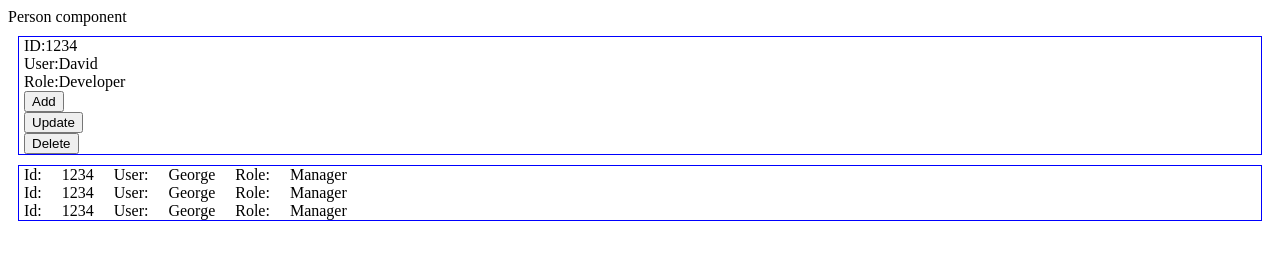
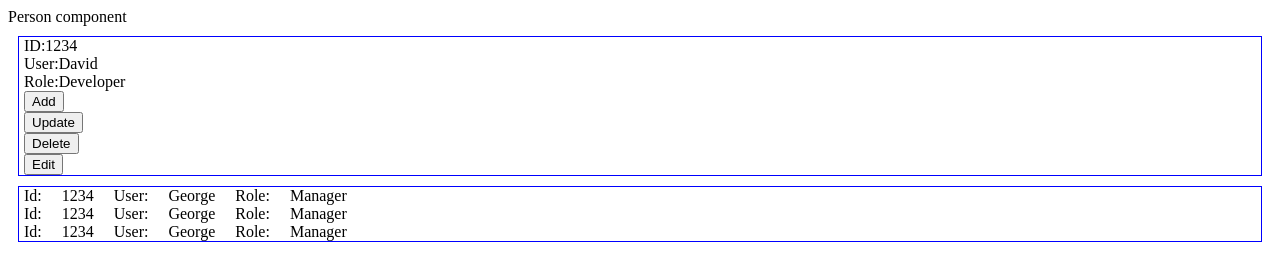
Before and after one commit to gurneyds/vanilla-web-components, a website: page reduxProxyDemo.html in a window 1280 px wide. Drawn offline with Linux system fonts and the light colour scheme.

Commit message:
Add the ability to edit the person component

```diff
--- a/js/personComponent.js
+++ b/js/personComponent.js
@@ -24,12 +24,13 @@
 			An error has occurred ==> <span class="error-message"></span>
 		</div>
 		<div class="container">
-			<div>ID:<span class="id"></span></div>
-			<div>User:<span class="user"></span></div>
-			<div>Role:<span class="role"></span></div>
+			<div>ID:<span class="readonly id"></span><input type="text" class="edit editId"></input></div>
+			<div>User:<span class="readonly user"></span><input type="text" class="edit editUser"></input></div>
+			<div>Role:<span class="readonly role"></span><input type="text" class="edit editRole"></input></div>
 			<div><button id="addButton">Add</button></div>
 			<div><button id="updateButton">Update</button></div>
 			<div><button id="deleteButton">Delete</button></div>
+			<div><button id="editButton">Edit</button></div>
 		</div>
 	`;
 
@@ -39,7 +40,6 @@
 	class PersonComponent extends HTMLElement {
 		constructor() {
 			super();
-			console.log("PersonComponent constructor called");
 
 			const template = _styles + _template;
 			this.attachShadow({mode: 'open'}).innerHTML = template;
@@ -48,13 +48,19 @@
 		connectedCallback() {
 			console.log("PersonComponent connected callback called");
 			this.id = this.getAttribute('id');
+			this.id2 = this.getAttribute('id');
 			this.user = this.getAttribute('user');
 			this.role = this.getAttribute('role');
+			this.editMode = false;
+			if(this.getAttribute('editMode') == "true") {
+				this.editMode = true;
+			}
 			this.data = "";
 
 			this.shadowRoot.querySelector('#addButton').addEventListener('click', this._sendEvent(this, 'add_person'));
 			this.shadowRoot.querySelector('#updateButton').addEventListener('click', this._sendEvent(this, 'update_person'));
 			this.shadowRoot.querySelector('#deleteButton').addEventListener('click', this._sendEvent(this, 'delete_person'));
+			this.shadowRoot.querySelector('#editButton').addEventListener('click', this._toggleEdit(this));
 		}
 
 	_sendEvent(context, eventName) {
@@ -81,33 +87,70 @@
 		}
 
 		get id() {
-			return this._id || '';
+			return this.shadowRoot.querySelector('.editId').value || '';
 		}
 
 		set id(id) {
 			this._id = id;
 			this.shadowRoot.querySelector('.id').textContent = id;
+			this.shadowRoot.querySelector('.editId').value = id;
 			this.setAttribute('id', id);
 		}
 
 		get user() {
-			return this._user || '';
+			return this.shadowRoot.querySelector('.editUser').value || '';
 		}
 
 		set user(user) {
 			this._user = user;
 			this.shadowRoot.querySelector('.user').textContent = user;
+			this.shadowRoot.querySelector('.editUser').value = user;
 			this.setAttribute('user', user);
 		}
 
 		get role() {
-			return this._role || '';
+			return this.shadowRoot.querySelector('.editRole').value || '';
 		}
 
 		set role(role) {
 			this._role = role;
 			this.shadowRoot.querySelector('.role').textContent = role;
+			this.shadowRoot.querySelector('.editRole').value = role;
 			this.setAttribute('role', role);
+		}
+
+		get editMode() {
+			return this._editMode || false;
+		}
+
+		set editMode(isEdit) {
+			this._editMode = isEdit;
+			var readOnlyControls;
+			var editControls;
+			if(isEdit === "true" || isEdit === true) {
+				editControls = 'inline';
+				readOnlyControls = 'none';
+			} else {
+				editControls = 'none';
+				readOnlyControls = 'inline';
+			}
+
+			// Show the edit controls, hide the read-only
+			var readonlyNodes = this.shadowRoot.querySelectorAll('.readonly');
+			readonlyNodes.forEach(function(node) {
+				node.style.display = readOnlyControls;
+			});
+
+			var editNodes = this.shadowRoot.querySelectorAll('.edit');
+			editNodes.forEach(function(node){
+				node.style.display = editControls;
+			});
+		}
+
+		_toggleEdit(context) {
+			return function() {
+				context.editMode = !context.editMode;
+			}
 		}
 
 		// This is a callback method that can be called by anyone wishing to set the data
@@ -123,7 +166,7 @@
 			this.componentData = data;
 		}
 
-		static get observedAttributes() { return ['id', 'user', 'role'] };
+		static get observedAttributes() { return ['id', 'user', 'role', 'editMode'] };
 
 		attributeChangedCallback(name, oldValue, newValue) {
 			// If an attribute is null it gets converted into the string 'null'. That seems so wrong, but it's reality.
--- a/reduxProxyDemo.html
+++ b/reduxProxyDemo.html
@@ -10,7 +10,7 @@
   <body>
     <redux-proxy>
       Person component
-      <person-component id="1234" user="David" role="Developer"></person-component>
+      <person-component editMode="false" id="1234" user="David" role="Developer"></person-component>
       <person-list></person-list>
     </redux-proxy>
   </body>
```
Lines whose indentation alone changed are shown as unchanged.
